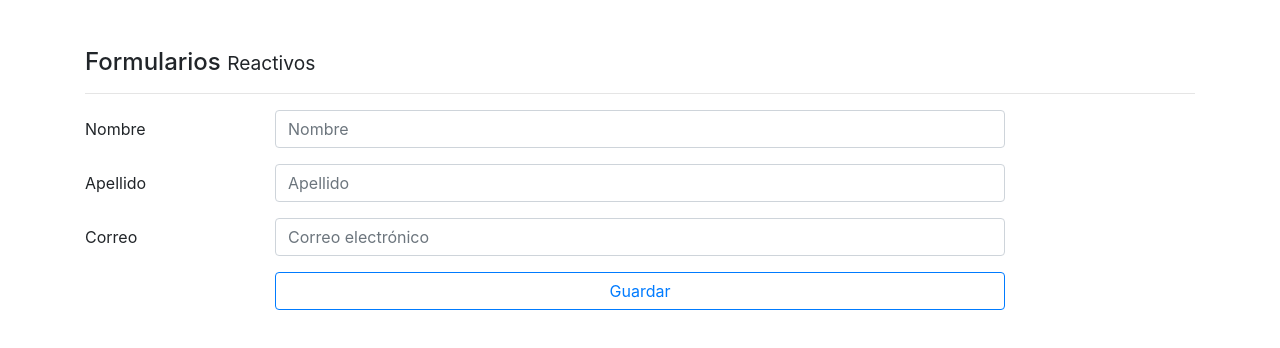
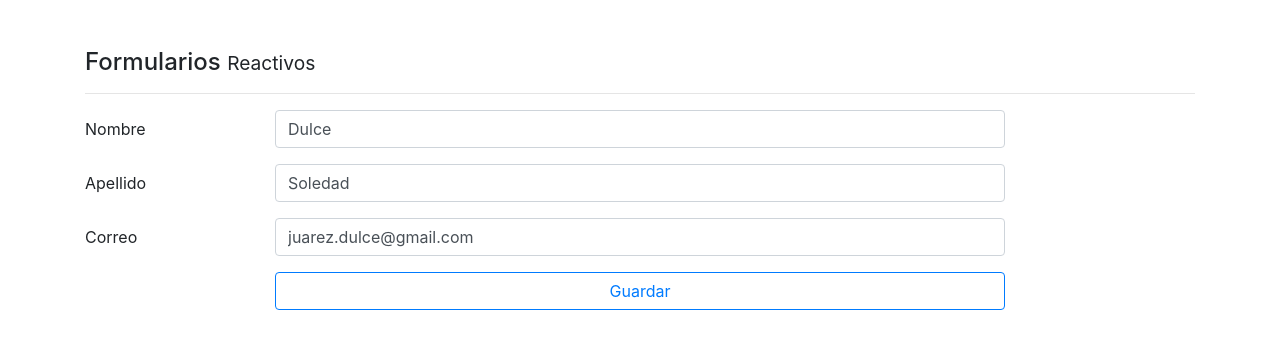
Before and after one commit to DulceAsd26/FormularioAngular, an Angular app: page /reactivo in a window 1280 px wide. Shown: the top 348 px of the page. Built offline with nearby package versions, Linux system fonts and the light colour scheme.

Commit message:
Creación de formularios reactivos

```diff
--- a/src/app/app-routing.module.ts
+++ b/src/app/app-routing.module.ts
@@ -7,7 +7,7 @@ import { ReactiveComponent } from './pages/reactive/reactive.component';
 const routes: Routes = [
   { path:'template', component: TemplateComponent },
   { path:'reactivo', component: ReactiveComponent },
-  { path: '**', pathMatch: 'full', redirectTo: 'template' }
+  { path: '**', pathMatch: 'full', redirectTo: 'reactivo' }
 ];
 
 @NgModule({
--- a/src/app/app.module.ts
+++ b/src/app/app.module.ts
@@ -1,7 +1,7 @@
 import { BrowserModule } from '@angular/platform-browser';
 import { NgModule } from '@angular/core';
 
-import { FormsModule } from '@angular/forms';
+import { FormsModule, ReactiveFormsModule } from '@angular/forms';
 import { HttpClientModule } from '@angular/common/http';
 
 
@@ -20,7 +20,8 @@ import { ReactiveComponent } from './pages/reactive/reactive.component';
     BrowserModule,
     AppRoutingModule,
     FormsModule,
-    HttpClientModule
+    HttpClientModule,
+    ReactiveFormsModule
   ],
   providers: [],
   bootstrap: [AppComponent]
--- a/src/app/pages/reactive/reactive.component.html
+++ b/src/app/pages/reactive/reactive.component.html
@@ -1,6 +1,6 @@
 <h4>Formularios <small> Reactivos </small></h4>
 <hr>
-<form autocomplete="off">
+<form autocomplete="off" [formGroup]="forma" (ngSubmit)="guardar()">
 
   <div>
 
@@ -10,7 +10,8 @@
 
         <input class="form-control"
                type="text"
-               placeholder="Nombre">
+               placeholder="Nombre"
+               formControlName="nombre">
       </div>
     </div>
 
@@ -20,7 +21,8 @@
 
         <input class="form-control"
                type="text"
-               placeholder="Apellido">
+               placeholder="Apellido"
+               formControlName="apellido">
       </div>
     </div>
 
@@ -32,7 +34,8 @@
 
       <input class="form-control"
              type="email"
-             placeholder="Correo electrónico">
+             placeholder="Correo electrónico"
+             formControlName="correo">
     </div>
   </div>
 
--- a/src/app/pages/reactive/reactive.component.ts
+++ b/src/app/pages/reactive/reactive.component.ts
@@ -1,4 +1,5 @@
 import { Component, OnInit } from '@angular/core';
+import { FormBuilder, FormGroup } from '@angular/forms';
 
 @Component({
   selector: 'app-reactive',
@@ -7,9 +8,33 @@ import { Component, OnInit } from '@angular/core';
 })
 export class ReactiveComponent implements OnInit {
 
-  constructor() { }
+  forma: FormGroup;
+
+
+  constructor( private fb: FormBuilder) {
+
+    this.crearFomulario();
+
+  }
 
   ngOnInit(): void {
   }
 
+  crearFomulario(){
+
+    this.forma= this.fb.group({
+      nombre  : ['Dulce'],
+      apellido: ['Soledad'],
+      correo  : ['juarez.dulce@gmail.com']
+    });
+
+
+  }
+
+
+
+  guardar(){
+    console.log(this.forma);
+  }
+
 }
```
